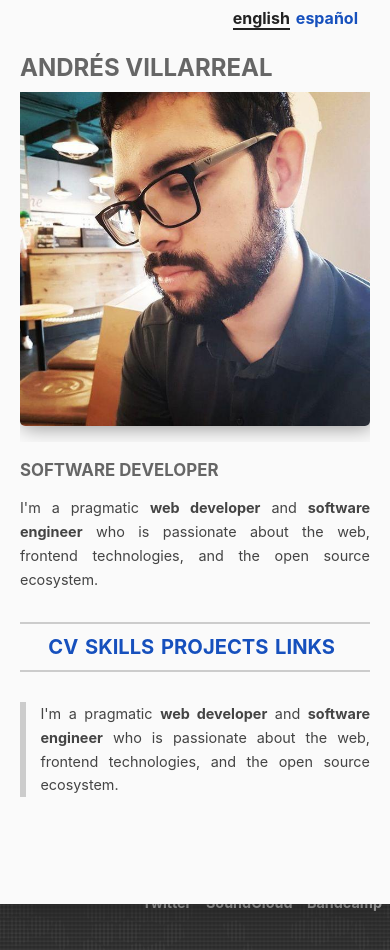
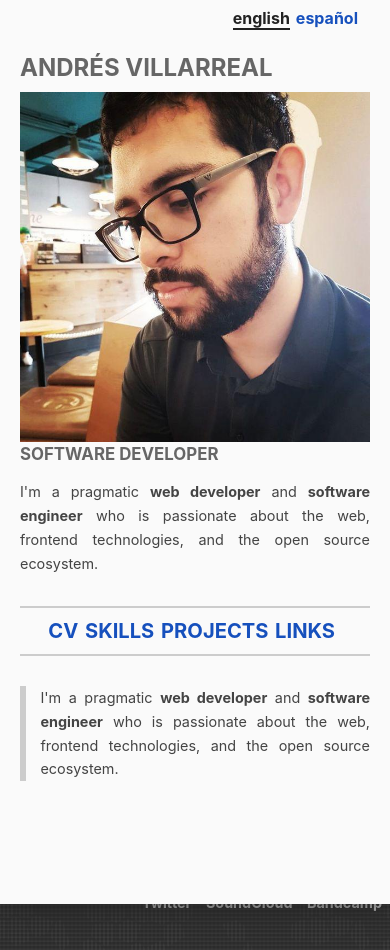
Before and after one commit to KaeruCT/andres.villarreal.co.cr, a Next.js app: page /info in a window 390 px wide. Shown: the top 950 px of the page. Built offline with nearby package versions, Linux system fonts and the light colour scheme.

Commit message:
Fix image shadow

```diff
--- a/components/Navigation.tsx
+++ b/components/Navigation.tsx
@@ -2,6 +2,7 @@ import { useEffect, useState } from "react";
 import Link from "next/link";
 import Image from "next/image";
 import { ContentLink } from "../lib/content";
+import face from "../public/img/face.jpg";
 
 interface Props {
     links: ContentLink[];
@@ -35,7 +36,8 @@ function Navigation({ currentSlug, links, children }: Props) {
                     height={640}
                     priority
                     sizes="(max-width: 1040px) 250px, (max-width: 680px) 250px, (max-width: 400px) 400px, 140px"
-                    src="/img/face.jpg"
+                    src={face}
+                    placeholder="blur"
                     className="face"
                     alt="face" />
             </div>
--- a/package.json
+++ b/package.json
@@ -17,7 +17,6 @@
   "devDependencies": {
     "@types/node": "^14.14.6",
     "@types/react": "^16.9.56",
-    "sharp": "^0.26.2",
     "typescript": "^4.3.2"
   }
 }
--- a/styles/globals.scss
+++ b/styles/globals.scss
@@ -166,7 +166,7 @@ footer {
 }
 
 .face {
-    img {
+    &>div {
         margin: .5em 0;
         box-shadow: 2px 2px 20px rgba(0, 0, 0, 0.4);
         transition: transform .5s ease;
@@ -327,7 +327,7 @@ section {
             width: 100%;
         }
 
-        .face {
+        .face>div {
             margin: 0 auto;
             margin-bottom: 1em !important;
             max-width: 250px;
```
